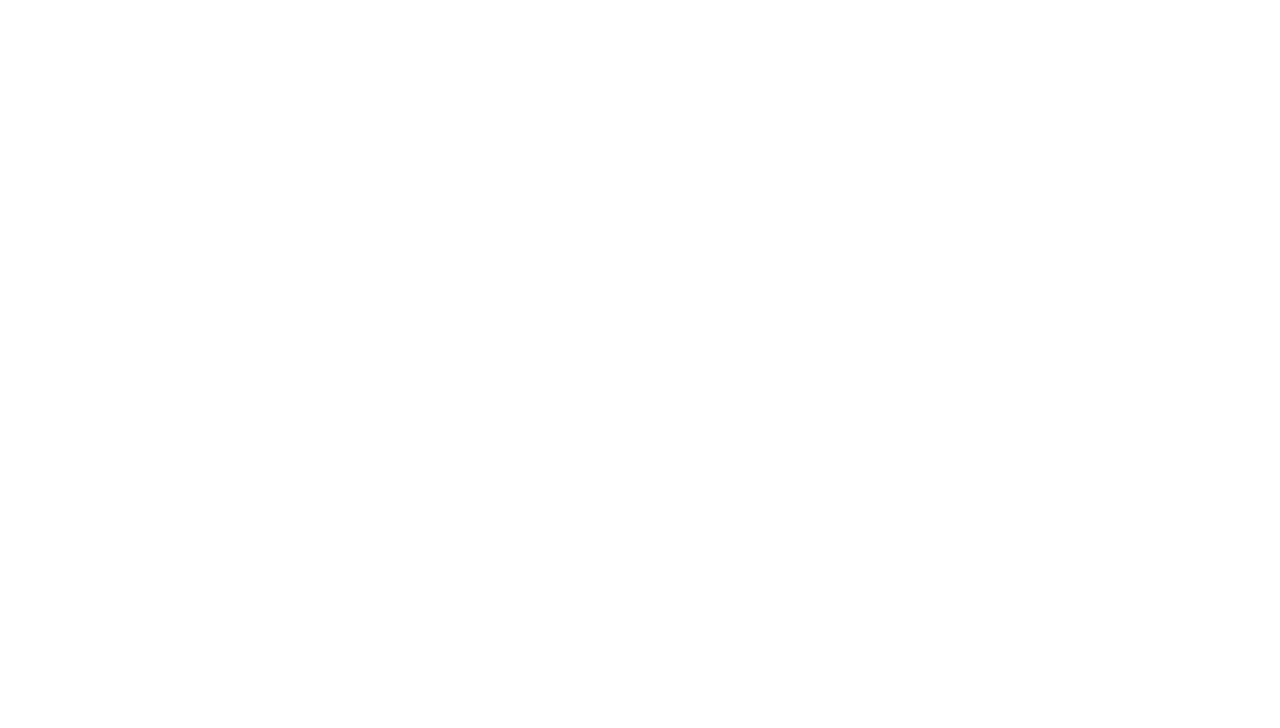
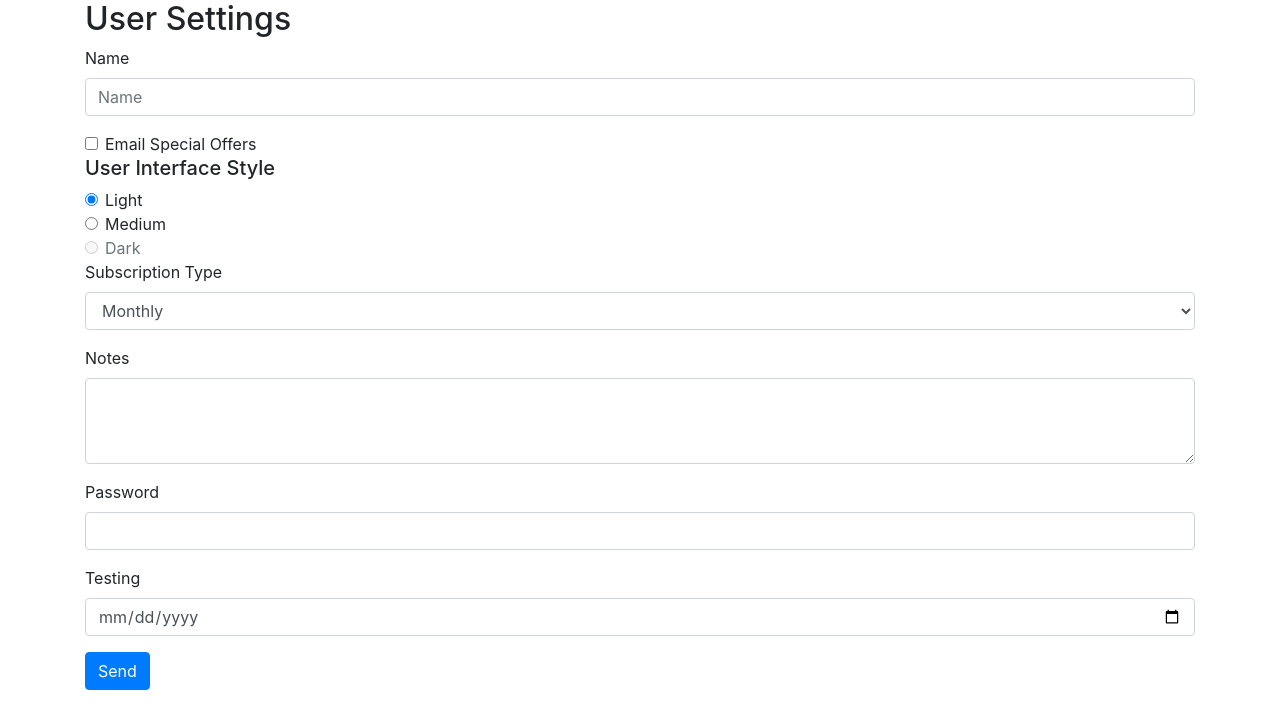
Before and after one commit to ozgursarikamis/angular-pro, an Angular app: page /#/ in a window 1280 px wide. Shown: the top 728 px of the page. Built offline with nearby package versions, Linux system fonts and the light colour scheme.

Commit message:
user settings component

```diff
--- a/src/app/app.component.html
+++ b/src/app/app.component.html
@@ -1 +1,2 @@
+<app-user-settings-form></app-user-settings-form>
 <router-outlet></router-outlet>
--- a/src/app/app.module.ts
+++ b/src/app/app.module.ts
@@ -4,10 +4,12 @@ import { NgModule } from '@angular/core';
 import { AppRoutingModule } from './app-routing.module';
 import { AppComponent } from './app.component';
 import { FormsModule } from '@angular/forms';
+import { UserSettingsFormComponent } from './user-settings-form/user-settings-form.component';
 
 @NgModule({
   declarations: [
-    AppComponent
+    AppComponent,
+    UserSettingsFormComponent
   ],
   imports: [
     BrowserModule,
--- /dev/null
+++ b/src/app/user-settings-form/user-settings-form.component.html
@@ -0,0 +1,64 @@
+<div class="container">
+	<h2>User Settings</h2>
+	<form>
+		<div class="form-group">
+			<label for="name">Name</label>
+			<input id="name" name="name" class="form-control" placeholder="Name" />
+		</div>
+
+		<div class="form-check">
+			<input type="checkbox" class="form-check-input" id="emailOffers" name="emailOffers">
+			<label for="emailOffers" class="form-check-label">
+				Email Special Offers
+			</label>
+		</div>
+
+		<h5>User Interface Style</h5>
+
+		<div class="form-check">
+			<input class="form-check-input" type="radio" name="exampleRadios" id="lightInterface" value="light" checked>
+			<label class="form-check-label" for="lightInterface">
+			  Light
+			</label>
+		  </div>
+		  <div class="form-check">
+			<input class="form-check-input" type="radio" name="exampleRadios" id="mediumInterface" value="medium">
+			<label class="form-check-label" for="mediumInterface">
+			  Medium
+			</label>
+		  </div>
+		  <div class="form-check">
+			<input class="form-check-input" type="radio" name="exampleRadios" id="darkInterface" value="dark" disabled>
+			<label class="form-check-label" for="darkInterface">
+			  Dark
+			</label>
+		  </div>
+
+		  <div class="form-group">
+			<label for="subscriptionType">Subscription Type</label>
+			<select class="form-control" id="subscriptionType">
+			  <option>Monthly</option>
+			  <option>Annual</option>
+			  <option>Lifetime</option>
+			</select>
+		  </div>
+
+		  <div class="form-group">
+			  <label for="notes">Notes</label>
+			  <textarea id="notes" name="notes" class="form-control" rows="3"></textarea>
+		  </div>
+
+		  <div class="form-group">
+			<label for="password">Password</label>
+			<input class="form-control" type="password" name="password" id="password">
+		</div>
+
+		<div class="form-group">
+			<label for="testing">Testing</label>
+			<input class="form-control" type="date" name="testing" id="testing">
+		</div>
+
+		<button class="btn btn-primary">Send</button>
+
+	</form>
+</div>
--- /dev/null
+++ b/src/app/user-settings-form/user-settings-form.component.ts
@@ -0,0 +1,15 @@
+import { Component, OnInit } from '@angular/core';
+
+@Component({
+  selector: 'app-user-settings-form',
+  templateUrl: './user-settings-form.component.html',
+  styleUrls: ['./user-settings-form.component.scss']
+})
+export class UserSettingsFormComponent implements OnInit {
+
+  constructor() { }
+
+  ngOnInit(): void {
+  }
+
+}
```
Also changed, not shown: src/app/user-settings-form/user-settings-form.component.scss (added).
